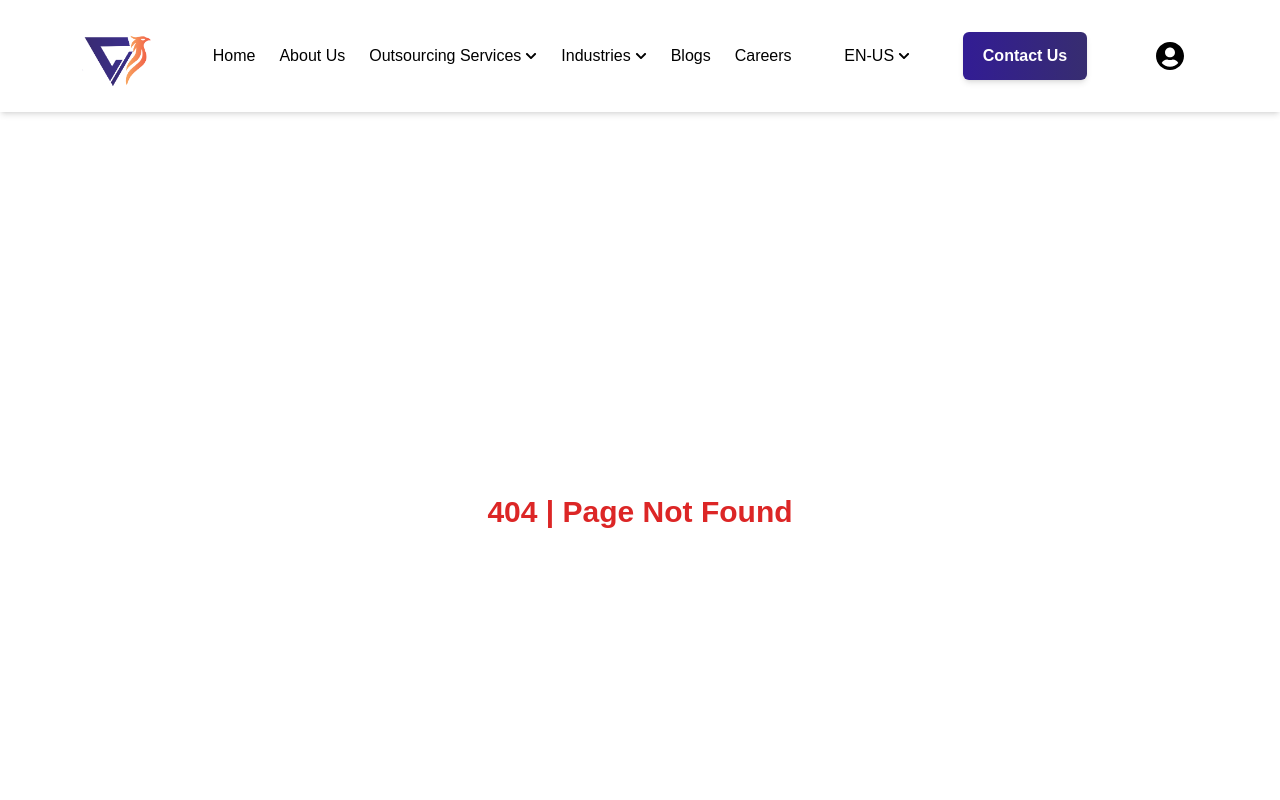
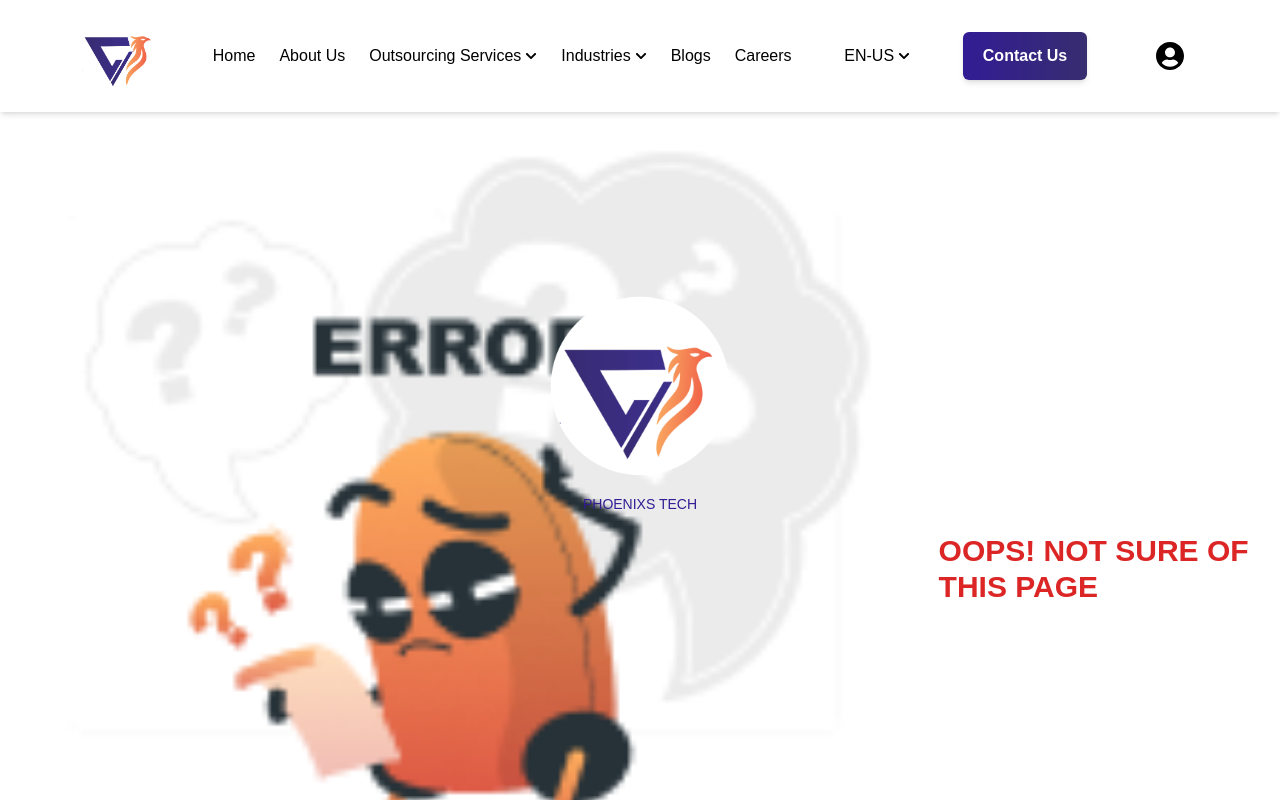
Before and after one commit to LASGLOWTECH/Phoenixstech, a React (Vite) app: page /blogs in a window 1280 px wide. Shown: the top 800 px of the page. Built offline with nearby package versions, Linux system fonts and the light colour scheme.

Commit message:
made changes

```diff
--- a/src/App.jsx
+++ b/src/App.jsx
@@ -4,7 +4,7 @@ import { useEffect } from 'react';
 import TawkToWidget from './utils/tawkit';
 import { ToastContainer } from 'react-toastify';
 import 'react-toastify/dist/ReactToastify.css';
-
+import SiteLoader from './components/loader';
 import Navbar from "./components/Navbar";
 import Footer from "./components/Footer";
 import { Home } from "./pages/Home";
@@ -55,6 +55,8 @@ const AppLayout = () => {
 
   return (
     <>
+
+
       {!shouldHideLayout && <Navbar />}
 
       <Routes>
@@ -113,6 +115,7 @@ const AppLayout = () => {
 
 const App = () => (
   <Router>
+<SiteLoader />
     <AppLayout />
   </Router>
 );
--- a/src/components/TestimonialSection.jsx
+++ b/src/components/TestimonialSection.jsx
@@ -1,4 +1,4 @@
-import React, { useRef, useState, useEffect } from "react";
+import  { useRef, useState, useEffect } from "react";
 import { Swiper, SwiperSlide } from "swiper/react";
 import { Navigation, Pagination } from "swiper/modules";
 import { motion } from "framer-motion";
--- a/src/components/images.jsx
+++ b/src/components/images.jsx
@@ -1,5 +1,5 @@
 // images.js
-;
+import Wrongpage from '../assets/images/404.png';
 import Careersimg from '../assets/images/Careersimg.png';
 import logo from '../assets/images/logo.png';
 import Backdrop from '../assets/images/Backdrop.jpg';
@@ -105,4 +105,5 @@ export {
   Woman2,
 
   // Continue exporting all images
+  Wrongpage
 };
--- /dev/null
+++ b/src/components/loader.jsx
@@ -0,0 +1,33 @@
+// components/SiteLoader.jsx
+import  { useEffect, useState } from 'react';
+
+const SiteLoader = () => {
+  const [loading, setLoading] = useState(true);
+
+  useEffect(() => {
+
+
+      setTimeout(() => {
+        setLoading(true);
+      }, 5000); // Adjust the delay herec
+
+    if (document.readyState === 'complete') {
+      setLoading(false);
+    } else {
+      const handleLoad = () => setLoading(false);
+      window.addEventListener('load', handleLoad);
+      return () => window.removeEventListener('load', handleLoad);
+    }
+  }, []);
+
+  if (!loading) return null;
+
+  return (
+    <div className={`fixed inset-0 bg-grey-400 flex flex-col justify-center items-center transition-opacity duration-500 ${loading ? 'opacity-100' : 'opacity-0 pointer-events-none'}`}>
+      <img src="/logo.png" alt="logo" className="h-[200px] w-[200px]" />
+      <p className="text-Primarycolor text-sm font-light mt-2">PHOENIXS TECH</p>
+    </div>
+  );
+};
+
+export default SiteLoader;
--- a/src/pages/blogs.jsx
+++ b/src/pages/blogs.jsx
@@ -57,7 +57,7 @@ const Blogs = () => {
                title="Our blogs and latest news"
                 description="Learn more about PheonixStech—our people, our purpose, and how innovation drives our world-class tech solutions."
                 keywords="Our Blogs"
-                url="https://www.pheonixstech.com/blogs"
+                url="https://www.pheonixstech.com/blog"
 
               />
 
--- a/src/pages/not-found.jsx
+++ b/src/pages/not-found.jsx
@@ -1,7 +1,11 @@
+import { Wrongpage } from "../components/images";
+
+
 const NotFound = () => {
     return (
       <div className="min-h-screen flex items-center justify-center text-3xl font-semibold text-red-600">
-        404 | Page Not Found
+        <img src={Wrongpage} alt="" className="w-full height full" />
+        <span className="ml-6">OOPS! NOT SURE OF THIS PAGE</span>
       </div>
     );
   };
```
Also changed, not shown: src/assets/images/404.png (renamed from src/assets/images/Error Illustration.png), src/locales.jsx (added).
